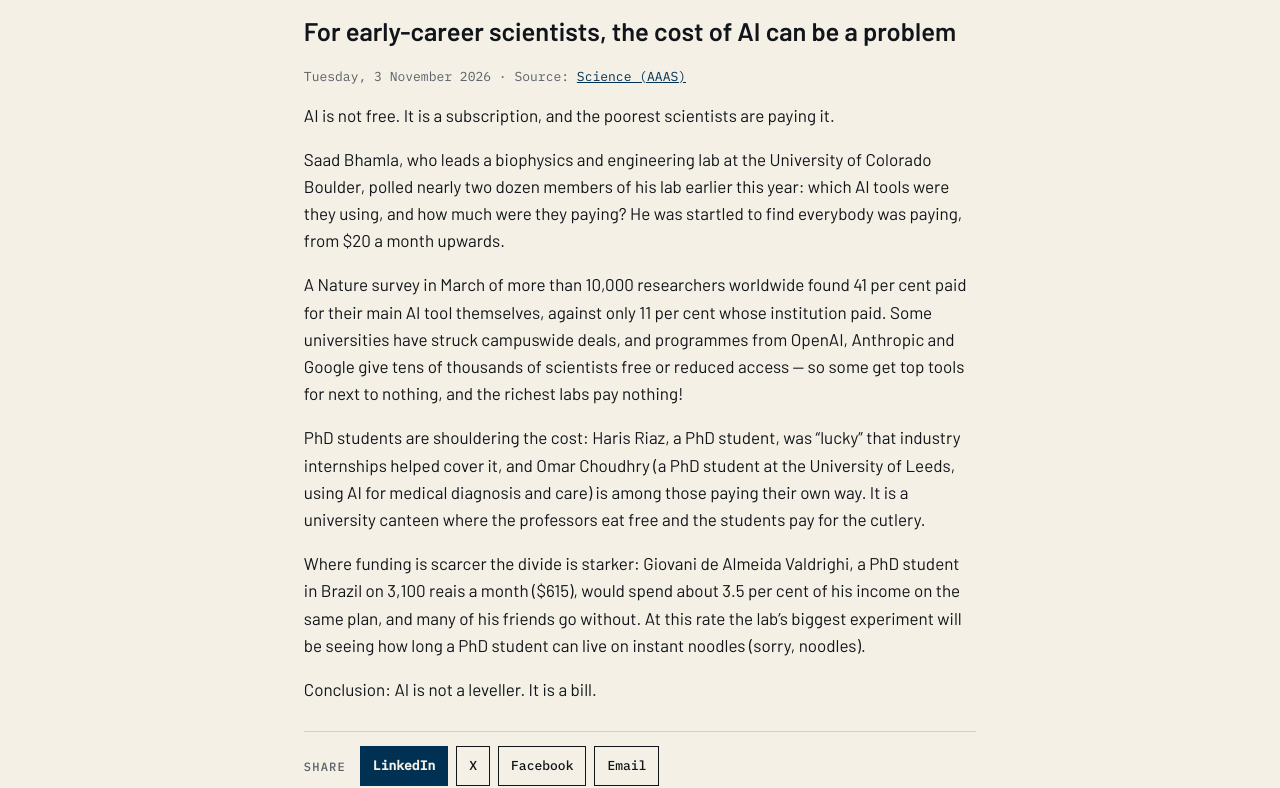
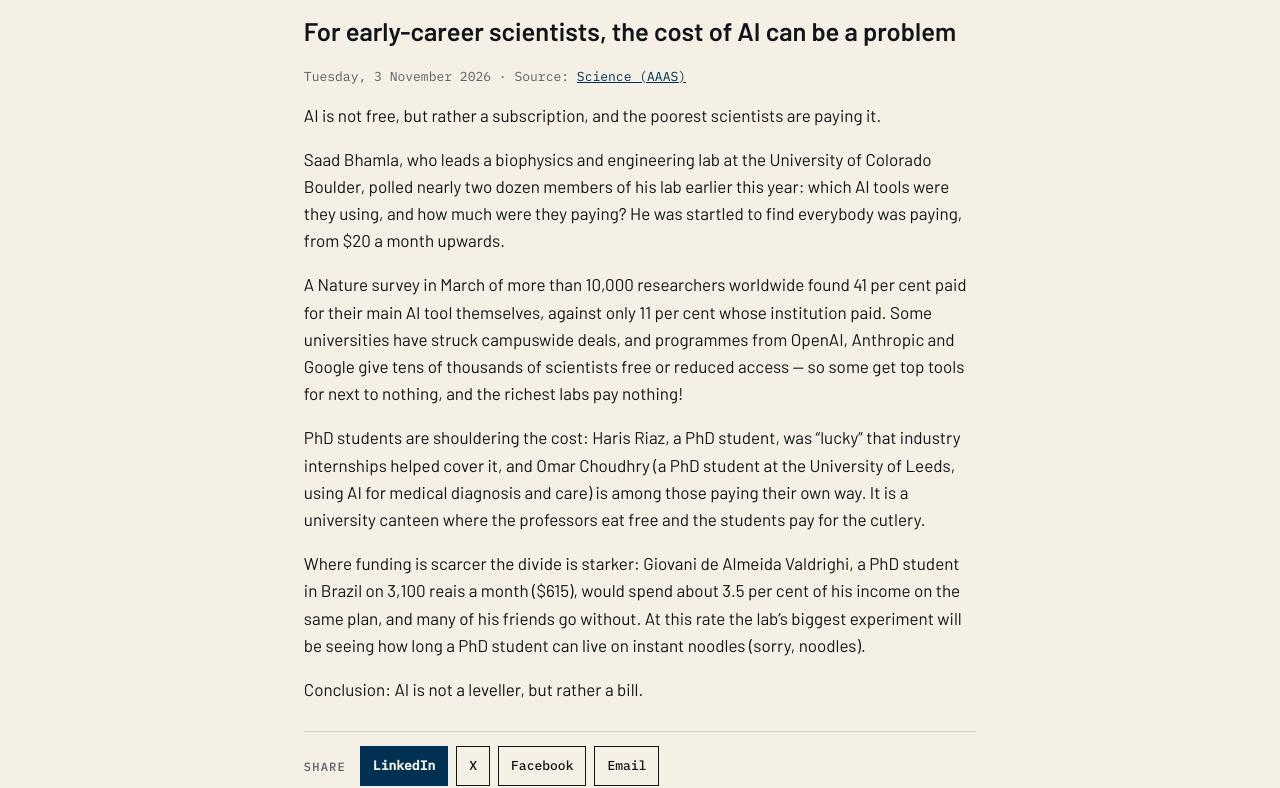
Before and after one commit to katz-news/katz.news, a Jekyll site: the page built from _posts/briefs/2026-11-04-for-early-career-scientists-the-cost-of-ai-can-be-a-problem.md, in a window 1280 px wide. Shown: the part 351-1139 px from the top of the page. Built offline with Jekyll 4.4.1, drawn with Linux system fonts in a browser that asks for light colours.

```diff
--- a/_data/build.yml
+++ b/_data/build.yml
@@ -1 +1 @@
-published_at: 2026-11-05T18:11:49Z
+published_at: 2026-11-05T18:13:18Z
--- a/_posts/briefs/2026-11-04-for-early-career-scientists-the-cost-of-ai-can-be-a-problem.md
+++ b/_posts/briefs/2026-11-04-for-early-career-scientists-the-cost-of-ai-can-be-a-problem.md
@@ -6,7 +6,7 @@ section: science
 source_name: Science (AAAS)
 source_url: https://www.science.org/content/article/early-career-scientists-cost-ai-can-be-problem
 ---
-AI is not free. It is a subscription, and the poorest scientists are paying it.
+AI is not free, but rather a subscription, and the poorest scientists are paying it.
 
 Saad Bhamla, who leads a biophysics and engineering lab at the University of Colorado Boulder, polled nearly two dozen members of his lab earlier this year: which AI tools were they using, and how much were they paying? He was startled to find everybody was paying, from $20 a month upwards.
 
@@ -16,4 +16,4 @@ PhD students are shouldering the cost: Haris Riaz, a PhD student, was “lucky
 
 Where funding is scarcer the divide is starker: Giovani de Almeida Valdrighi, a PhD student in Brazil on 3,100 reais a month ($615), would spend about 3.5 per cent of his income on the same plan, and many of his friends go without. At this rate the lab's biggest experiment will be seeing how long a PhD student can live on instant noodles (sorry, noodles).
 
-Conclusion: AI is not a leveller. It is a bill.
+Conclusion: AI is not a leveller, but rather a bill.
```
